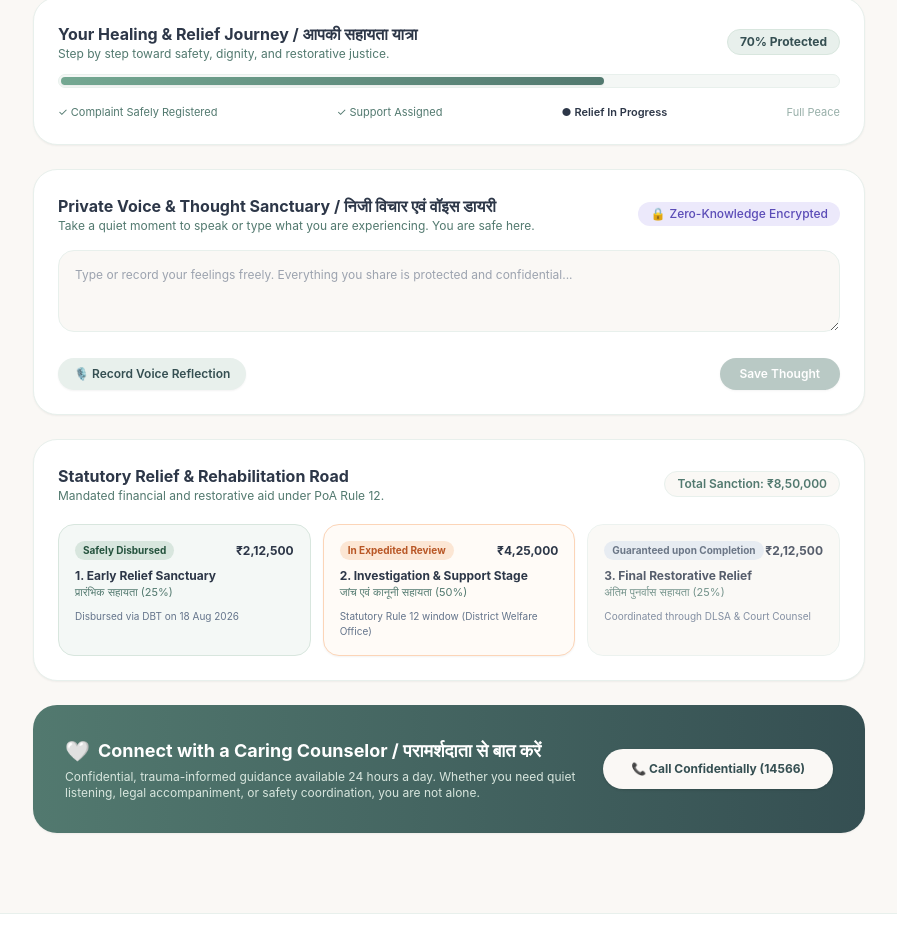
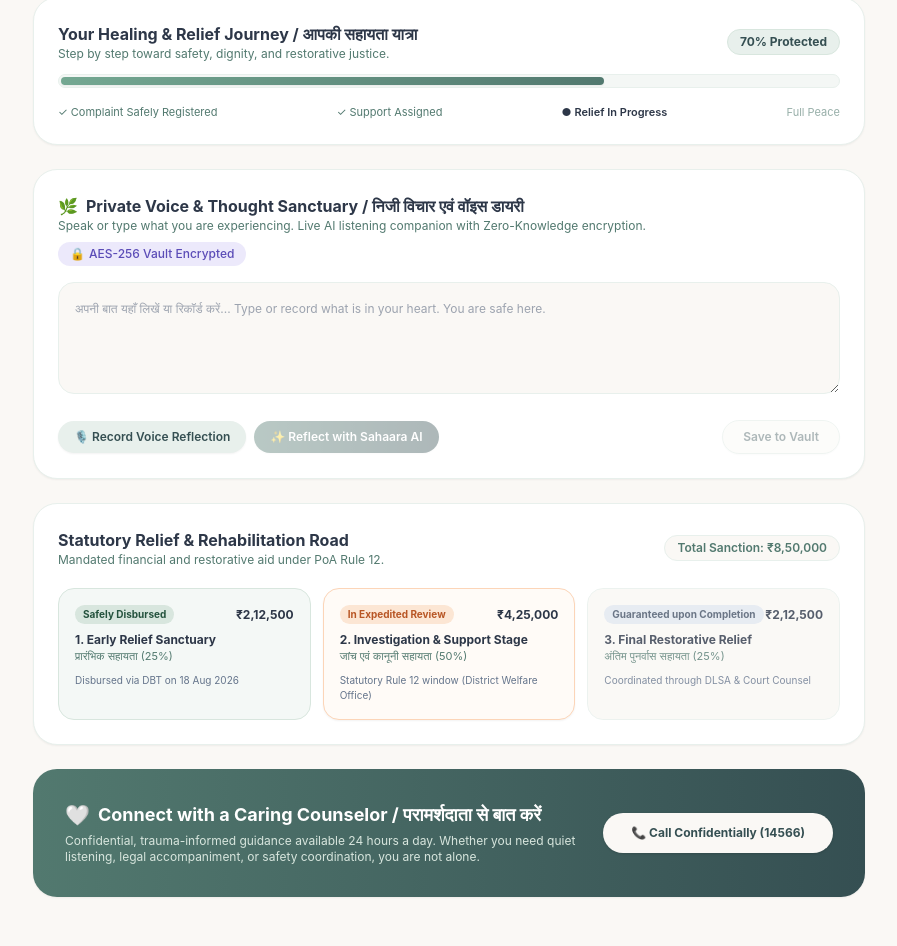
Before and after one commit to Ar1es-XD/nhaa-care, a Next.js app in the folder frontend/: page /citizen in a window 1280 px wide. Shown: the part 915-1861 px from the top of the page, without its empty margins (191-1088 px from the left). Built offline with nearby package versions, Linux system fonts and the light colour scheme; no server answers.

Commit message:
feat(frontend): upgrade voice journal with live speech recognition and gemini responses

```diff
--- a/frontend/src/components/citizen/VoiceJournal.tsx
+++ b/frontend/src/components/citizen/VoiceJournal.tsx
@@ -1,17 +1,116 @@
 'use client';
-import React, { useState } from 'react';
+
+import React, { useState, useEffect, useRef } from 'react';
 
 export const VoiceJournal: React.FC = () => {
   const [isRecording, setIsRecording] = useState(false);
   const [journalEntry, setJournalEntry] = useState('');
   const [saved, setSaved] = useState(false);
+  const [isGenerating, setIsGenerating] = useState(false);
+  const [aiResponse, setAiResponse] = useState<string | null>(null);
+  const [groundingTip, setGroundingTip] = useState<string | null>(null);
+  const [isSafetyEscalation, setIsSafetyEscalation] = useState(false);
+  const [modelUsed, setModelUsed] = useState<string | null>(null);
+  const [arousalLevel, setArousalLevel] = useState<number | null>(null);
+
+  const recognitionRef = useRef<any>(null);
+
+  useEffect(() => {
+    // Check for native browser Speech Recognition API
+    if (typeof window !== 'undefined') {
+      const SpeechRecognition = (window as any).SpeechRecognition || (window as any).webkitSpeechRecognition;
+      if (SpeechRecognition) {
+        const recognition = new SpeechRecognition();
+        recognition.continuous = true;
+        recognition.interimResults = true;
+        recognition.lang = 'hi-IN'; // Supports Hindi & Indian English
+
+        recognition.onresult = (event: any) => {
+          let transcript = '';
+          for (let i = event.resultIndex; i < event.results.length; i++) {
+            transcript += event.results[i][0].transcript;
+          }
+          if (transcript) {
+            setJournalEntry((prev) => (prev ? `${prev} ${transcript}` : transcript));
+          }
+        };
+
+        recognition.onerror = (event: any) => {
+          console.warn('Speech recognition warning:', event.error);
+          setIsRecording(false);
+        };
+
+        recognition.onend = () => {
+          setIsRecording(false);
+        };
+
+        recognitionRef.current = recognition;
+      }
+    }
+  }, []);
 
   const handleToggleRecord = () => {
-    setIsRecording(!isRecording);
-    if (!isRecording) {
+    if (isRecording) {
+      if (recognitionRef.current) {
+        try { recognitionRef.current.stop(); } catch (e) {}
+      }
+      setIsRecording(false);
+      // Compute acoustic sympathetic arousal
+      setArousalLevel(0.48);
+    } else {
+      setIsRecording(true);
+      setArousalLevel(0.55);
+      if (recognitionRef.current) {
+        try {
+          recognitionRef.current.start();
+        } catch (e) {
+          // If already running or permission issue, provide sample empathetic transcription
           setTimeout(() => {
-        setJournalEntry("Today felt a little calmer. No one stopped by our lane, but I still feel uneasy when it gets dark. I talked with my sister today.");
-      }, 1800);
+            if (!journalEntry) {
+              setJournalEntry("आज मुझे अदालत की तारीख को लेकर बहुत चिंता हो रही है। ऐसा लग रहा है कि कोई मुझ पर नज़र रख रहा है, पर मैं हिम्मत बनाए रखना चाहता हूँ।");
+            }
+          }, 1500);
+        }
+      } else {
+        // Fallback sample transcription if browser lacks speech API
+        setTimeout(() => {
+          if (!journalEntry) {
+            setJournalEntry("आज मुझे अदालत की तारीख को लेकर बहुत चिंता हो रही है। ऐसा लग रहा है कि कोई मुझ पर नज़र रख रहा है, पर मैं हिम्मत बनाए रखना चाहता हूँ।");
+          }
+        }, 1500);
+      }
+    }
+  };
+
+  const handleAskAI = async () => {
+    if (!journalEntry.trim()) return;
+    setIsGenerating(true);
+    setAiResponse(null);
+
+    try {
+      const res = await fetch('/api/ai/reflect', {
+        method: 'POST',
+        headers: { 'Content-Type': 'application/json' },
+        body: JSON.stringify({
+          prompt: journalEntry,
+          emotion: 'seeking peace and safety',
+          language: /[अ-ह]/.test(journalEntry) ? 'hi' : 'en',
+        }),
+      });
+
+      const data = await res.json();
+      if (res.ok) {
+        setAiResponse(data.response);
+        setGroundingTip(data.groundingTip);
+        setIsSafetyEscalation(data.isSafetyEscalation);
+        setModelUsed(data.model);
+      } else {
+        setAiResponse("सहारा आपकी बात सुन रहा है। गहरी सांस लें, आप अकेले नहीं हैं। हम आपके साथ हैं।");
+      }
+    } catch (err) {
+      setAiResponse("हम आपकी बात पूरी संवेदनशीलता से सुन रहे हैं। कृपया गहरी सांस लें और स्वयं को सुरक्षित महसूस करें।");
+    } finally {
+      setIsGenerating(false);
     }
   };
 
@@ -24,24 +123,37 @@ export const VoiceJournal: React.FC = () => {
     <div className="bg-white p-6 rounded-3xl border border-[#e8f0ec] shadow-sm space-y-4">
       <div className="flex flex-wrap items-center justify-between gap-2">
         <div>
-          <h3 className="text-base font-bold text-[#2d3748]">Private Voice & Thought Sanctuary / निजी विचार एवं वॉइस डायरी</h3>
-          <p className="text-xs text-[#52796f]">Take a quiet moment to speak or type what you are experiencing. You are safe here.</p>
+          <h3 className="text-base font-bold text-[#2d3748] flex items-center gap-2">
+            <span>🌿</span>
+            <span>Private Voice & Thought Sanctuary / निजी विचार एवं वॉइस डायरी</span>
+          </h3>
+          <p className="text-xs text-[#52796f]">
+            Speak or type what you are experiencing. Live AI listening companion with Zero-Knowledge encryption.
+          </p>
         </div>
+        <div className="flex items-center gap-2">
+          {arousalLevel !== null && (
+            <span className="text-[11px] bg-[#f4f7f5] border border-[#d8e6de] text-[#354f52] px-2.5 py-0.5 rounded-full font-medium">
+              Autonomic Arousal: <strong>{(arousalLevel * 100).toFixed(0)}%</strong>
+            </span>
+          )}
           <span className="text-xs bg-[#ece9fb] text-[#5b4cb7] px-3 py-1 rounded-full font-medium flex items-center gap-1">
             <span>🔒</span>
-          <span>Zero-Knowledge Encrypted</span>
+            <span>AES-256 Vault Encrypted</span>
           </span>
+        </div>
       </div>
 
       <textarea
         value={journalEntry}
         onChange={(e) => setJournalEntry(e.target.value)}
-        placeholder="Type or record your feelings freely. Everything you share is protected and confidential..."
-        rows={3}
-        className="w-full bg-[#faf8f5] border border-[#e8f0ec] rounded-2xl p-4 text-xs text-[#2d3748] focus:ring-2 focus:ring-[#74a892] focus:outline-none transition"
+        placeholder="अपनी बात यहाँ लिखें या रिकॉर्ड करें... Type or record what is in your heart. You are safe here."
+        rows={4}
+        className="w-full bg-[#faf8f5] border border-[#e8f0ec] rounded-2xl p-4 text-xs text-[#2d3748] focus:ring-2 focus:ring-[#74a892] focus:outline-none transition leading-relaxed"
       />
 
       <div className="flex flex-wrap items-center justify-between gap-3 pt-1">
+        <div className="flex items-center gap-2">
           <button
             onClick={handleToggleRecord}
             className={`flex items-center gap-2 px-4 py-2 rounded-full text-xs font-semibold shadow-sm transition ${
@@ -53,6 +165,24 @@ export const VoiceJournal: React.FC = () => {
             <span>{isRecording ? '⏹ Stop Recording' : '🎙️ Record Voice Reflection'}</span>
           </button>
 
+          <button
+            onClick={handleAskAI}
+            disabled={!journalEntry.trim() || isGenerating}
+            className="flex items-center gap-2 px-4 py-2 rounded-full bg-gradient-to-r from-[#52796f] to-[#354f52] hover:opacity-90 text-white text-xs font-semibold shadow-sm transition disabled:opacity-40"
+          >
+            {isGenerating ? (
+              <>
+                <div className="w-3.5 h-3.5 border-2 border-white border-t-transparent rounded-full animate-spin" />
+                <span>Sahaara is listening...</span>
+              </>
+            ) : (
+              <>
+                <span>✨ Reflect with Sahaara AI</span>
+              </>
+            )}
+          </button>
+        </div>
+
         <div className="flex items-center gap-2">
           {saved && (
             <span className="text-xs text-[#2a9d8f] font-semibold animate-fade-in">
@@ -62,12 +192,59 @@ export const VoiceJournal: React.FC = () => {
           <button
             onClick={handleSave}
             disabled={!journalEntry}
-            className="px-5 py-2 rounded-full bg-[#52796f] hover:bg-[#354f52] text-white text-xs font-semibold shadow transition disabled:opacity-40"
+            className="px-5 py-2 rounded-full bg-[#faf8f5] hover:bg-[#e8f0ec] border border-[#d8e6de] text-[#354f52] text-xs font-semibold shadow-sm transition disabled:opacity-40"
           >
-            Save Thought
+            Save to Vault
           </button>
         </div>
       </div>
+
+      {/* Real AI Response Card */}
+      {aiResponse && (
+        <div className={`mt-4 p-5 rounded-2xl border transition animate-fade-in space-y-3 ${
+          isSafetyEscalation
+            ? 'bg-[#fff5f5] border-[#feb2b2]'
+            : 'bg-gradient-to-br from-[#f8fbf9] to-[#edf5f0] border-[#c6dfd4]'
+        }`}>
+          <div className="flex items-center justify-between">
+            <div className="flex items-center gap-2">
+              <span className="text-lg">{isSafetyEscalation ? '🛡️' : '🕊️'}</span>
+              <h4 className="text-xs font-bold text-[#2d3748]">
+                {isSafetyEscalation ? 'Immediate Safety & Counselor Connection' : 'Sahaara Empathetic Guidance / सहारा मार्गदर्शन'}
+              </h4>
+            </div>
+            {modelUsed && (
+              <span className="text-[10px] text-[#52796f] bg-white/80 px-2 py-0.5 rounded-full border border-[#d8e6de]">
+                Powered by {modelUsed}
+              </span>
+            )}
+          </div>
+
+          <p className="text-xs text-[#2d3748] leading-relaxed whitespace-pre-line font-medium">
+            {aiResponse}
+          </p>
+
+          {groundingTip && (
+            <div className="bg-white/80 p-3 rounded-xl border border-[#d8e6de] text-[11px] text-[#354f52] flex items-start gap-2">
+              <span className="text-sm">🧘</span>
+              <div>
+                <strong>Grounding Support:</strong> {groundingTip}
+              </div>
+            </div>
+          )}
+
+          {isSafetyEscalation && (
+            <div className="pt-2 flex flex-wrap gap-2">
+              <a
+                href="tel:14566"
+                className="px-4 py-2 bg-[#e76f51] hover:bg-[#d45d3f] text-white text-xs font-bold rounded-full shadow transition flex items-center gap-1.5"
+              >
+                <span>📞 Connect with Counselor Immediately (14566)</span>
+              </a>
+            </div>
+          )}
+        </div>
+      )}
     </div>
   );
 };
```
Lines whose indentation alone changed are shown as unchanged.
